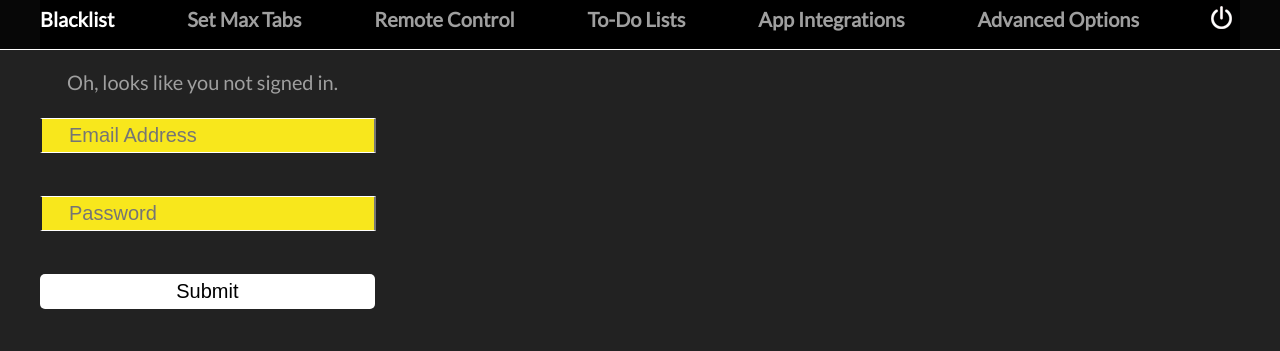
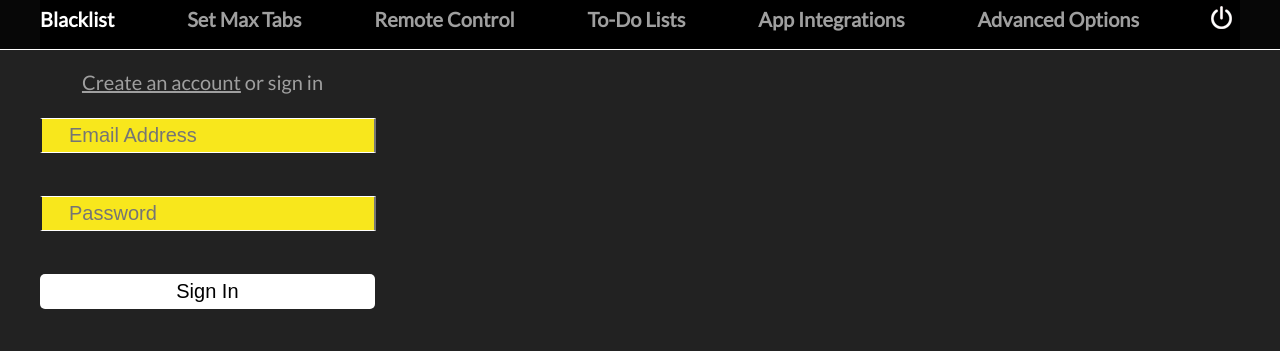
Before and after one commit to Behavioral-Technology-Group/pavlok-chrome-extension, a browser extension: page options.html in a window 1280 px wide. Shown: the part 132-483 px from the top of the page. Drawn offline with Linux system fonts and the light colour scheme; no server answers.

Commit message:
Enables create account

```diff
--- a/options.html
+++ b/options.html
@@ -63,10 +63,10 @@
 			<div class="bodyContainer">
 				<div class="contentContainer">
 					<div class="onlyUnlogged">
-						<p id="unloggedMessage">Oh, looks like you not signed in.</p>
+						<p id="unloggedMessage"><a href="https://pavlok-mvp.herokuapp.com/users/sign_up">Create an account</a> or sign in</p>
 						<input placeholder="Email Address" id="pavUserNameLogin" type="text" class="loginInput" alt="Your email"/><br/>
 						<input placeholder="Password" id="pavPasswordLogin" type="password" class="loginInput" alt="Your password"/><br/>
-						<input id="pavSubmitLogin" type="button" value="Submit" class="loginInput clickable" alt="Submit"/><br/>
+						<input id="pavSubmitLogin" type="button" value="Sign In" class="loginInput clickable" alt="Submit"/><br/>
 						<p><a href="http://pavlok-mvp.herokuapp.com/users/password/new" target="blank">Forgot your password?</a></p>
 					</div>
 					<div class="onlyLogged" id="loggedDIV">
```
Also changed, not shown: popup.html (+2 -2 lines).
